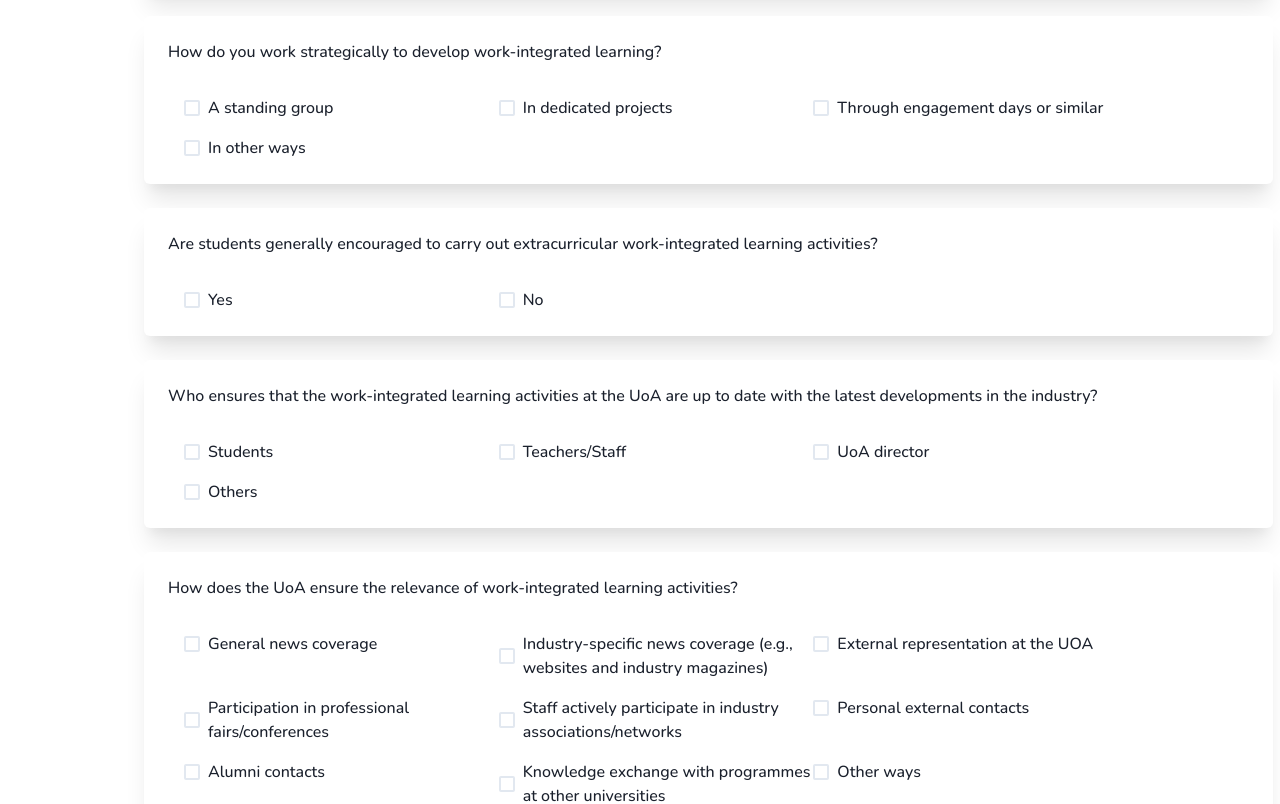
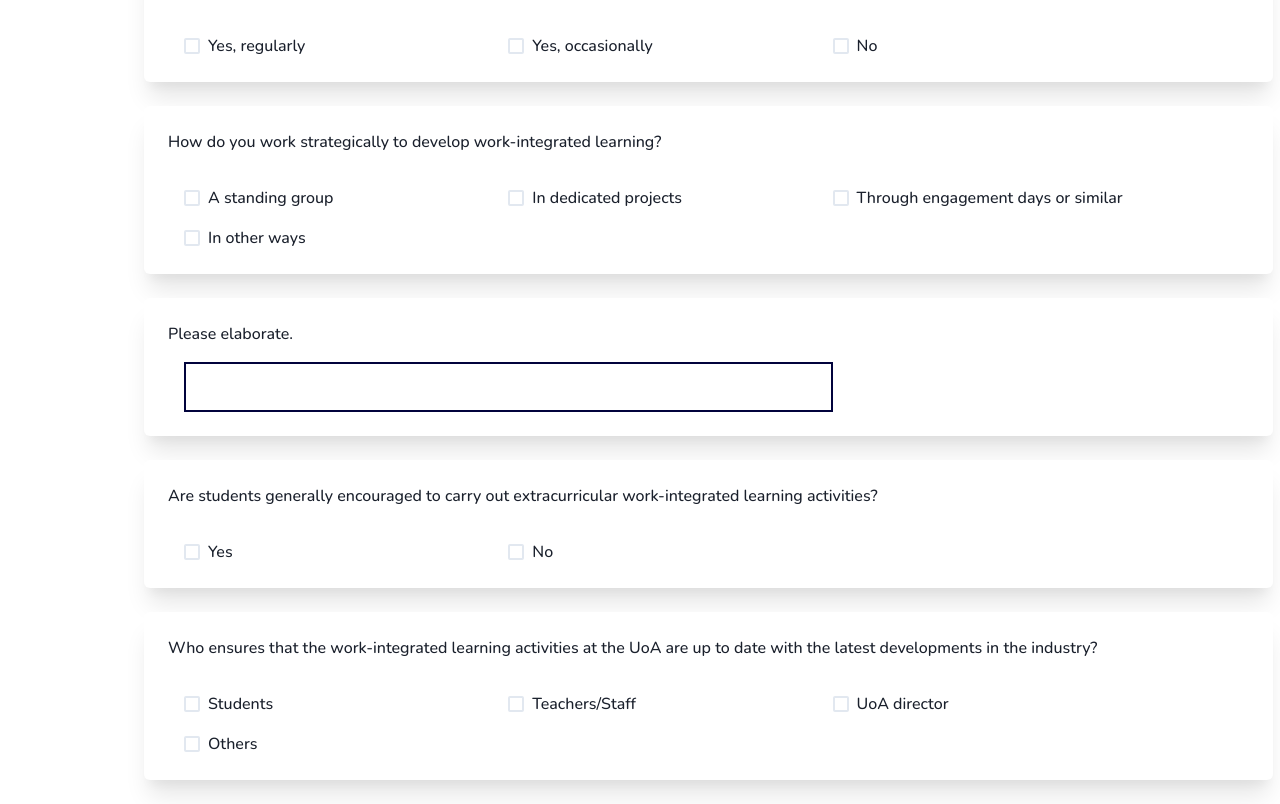
Before and after one commit to RDSandakelum/SECRA-Web-App, a React (Vite) app: page /survey in a window 1280 px wide. Shown: the part 5320-6124 px from the top of the page. Built offline with nearby package versions, Linux system fonts and the light colour scheme.

Commit message:
Trying global state using passing functions as props

```diff
--- a/package.json
+++ b/package.json
@@ -19,7 +19,7 @@
     "firebase": "^10.4.0",
     "font-awesome": "^4.7.0",
     "framer-motion": "^10.16.4",
-    "jotai": "^2.4.3",
+    "jotai": "^2.5.0",
     "react": "^18.2.0",
     "react-chartjs-2": "^5.2.0",
     "react-dom": "^18.2.0",
--- a/src/App.jsx
+++ b/src/App.jsx
@@ -7,6 +7,10 @@ import QuestionsPage from "./Components/QuestionsPage";
 import ResultPage from "./Components/ResultPage";
 import NotFound from "./Components/NotFound";
 import PrevResponsesPage from "./Components/PrevResponsesPage";
+
+import { atom } from "jotai";
+
+export const answersAtom = atom({});
 
 function App() {
   return (
--- a/src/Components/Question.jsx
+++ b/src/Components/Question.jsx
@@ -1,20 +1,30 @@
-import React, { useState } from "react";
+import React, { useState, useEffect } from "react";
 import { Text, Flex, Box, Checkbox, CheckboxGroup } from "@chakra-ui/react";
 
 export default function Question(props) {
+  const [showQuestion, setShowQuestion] = useState(true);
+
   const [checkedAnswers, setCheckedAnswers] = useState([]);
   const [answer, setAnswer] = useState("");
+  console.log(answer);
+  let answersArray = [];
   let typeText = false;
-  let answersArray = [];
-  console.log(checkedAnswers);
+
   if (props.qType === "Text") {
     typeText = true;
   } else {
-    answersArray = props.answers;
+    answersArray = props.data.answers;
   }
 
   const handleCheckboxChange = (newCheckedAnswers) => {
     setCheckedAnswers(newCheckedAnswers);
+    props.onSubmit(newCheckedAnswers, "Arr", props.data.questionID);
+    console.log(checkedAnswers);
+  };
+
+  const setParaAns = (answerStr) => {
+    setAnswer(answerStr);
+    props.onSubmit(answerStr, "Str", props.data.questionID);
   };
 
   const createAnswers = (data, index) => {
@@ -38,8 +48,9 @@ export default function Question(props) {
   };
 
   return (
+    showQuestion && (
       <Box boxShadow="xl" p="6" rounded="md" bg="white" w="100%">
-      <Text fontWeight="medium">{props.question}</Text>
+        <Text fontWeight="medium">{props.data.question}</Text>
         <CheckboxGroup value={checkedAnswers}>
           <Flex
             direction={{ base: "column", md: "row" }}
@@ -48,12 +59,13 @@ export default function Question(props) {
             mx={{ base: "1rem", md: "1rem" }}
             mt="1rem"
             fontWeight="medium"
+            w={{ md: "100%" }}
           >
             {typeText ? (
               <Box width={{ base: "100%", md: "60%" }}>
                 <input
                   value={answer}
-                onChange={(e) => setAnswer(e.target.value)}
+                  onChange={(e) => setParaAns(e.target.value)}
                   style={{
                     width: "100%",
                     height: "50px",
@@ -72,5 +84,6 @@ export default function Question(props) {
           </Flex>
         </CheckboxGroup>
       </Box>
+    )
   );
 }
--- a/src/Components/QuestionsPage.jsx
+++ b/src/Components/QuestionsPage.jsx
@@ -1,5 +1,5 @@
 import { Flex, Button, Center } from "@chakra-ui/react";
-import React from "react";
+import React, { useState } from "react";
 import QuestionsNav from "./QuestionsNav";
 import Footer from "./Footer";
 import Section from "./Section";
@@ -13,42 +13,60 @@ import {
   section_07,
 } from "../Data/Questions";
 export default function QuestionsPage() {
+  const [answers, setAnswers] = useState({});
+
+  const getData = (answer, type, questionId) => {
+    console.log("answer received :", answer, questionId);
+    setAnswers((prevAnswers) => ({
+      ...prevAnswers,
+      [questionId]: answer,
+    }));
+  };
+
+  console.log(answers);
   return (
     <>
       <Flex direction={{ base: "column", md: "row" }}>
         <QuestionsNav />
         <Flex direction="column" w="100%">
           <Section
+            sendData={getData}
             id="section-01"
             section="01 - Organisation"
             data={section_01}
           />
           <Section
+            sendData={getData}
             id="section-02"
             section="02 – Quality Assurance"
             data={section_02}
           />
           <Section
+            sendData={getData}
             id="section-03"
             section="03 – Development"
             data={section_03}
           />
           <Section
+            sendData={getData}
             id="section-04"
             section="04 – Integration"
             data={section_04}
           />
           <Section
+            sendData={getData}
             id="section-05"
             section="05 – Activities"
             data={section_05}
           />
           <Section
+            sendData={getData}
             id="section-06"
             section="06 – Institutional Support"
             data={section_06}
           />
           <Section
+            sendData={getData}
             id="section-07"
             section="07 – External Environment "
             data={section_07}
--- a/src/Components/Section.jsx
+++ b/src/Components/Section.jsx
@@ -3,25 +3,25 @@ import React from "react";
 import Question from "./Question";
 
 export default function Section(props) {
-  let qType = "Checkbox";
+  let aType = "Checkbox";
+
+  const getAsnwer = (answer, type, questionId) => {
+    props.sendData(answer, type, questionId);
+  };
+
   const createQuestion = (question) => {
     if (question.dependOn) {
       if (question?.answers) {
-        qType = "Checkbox";
+        aType = "Checkbox";
       } else {
-        qType = "Text";
+        aType = "Text";
       }
     } else {
-      qType = "Checkbox";
+      aType = "Checkbox";
     }
     return (
       <>
-        <Question
-          key={question.questionID}
-          question={question.question}
-          answers={question.answers}
-          qType={qType}
-        />
+        <Question onSubmit={getAsnwer} data={question} qType={aType} />
         <br />
       </>
     );
@@ -32,7 +32,7 @@ export default function Section(props) {
       <Center>
         <Heading ml="1rem">Section {props.section}</Heading>
       </Center>
-      {props.data.map((question) => createQuestion(question, qType))}
+      {props.data.map((question) => createQuestion(question, aType))}
     </Box>
   );
 }
--- a/src/Data/Questions.js
+++ b/src/Data/Questions.js
@@ -18,7 +18,7 @@ const section_01 = [
     question: "Please elaborate.",
     dependOn: true,
     dependingQuestion: "01.01",
-    dependingAnswer: "Other",
+    dependingAnswer: ["Other"],
   },
   {
     questionID: "01.03",
@@ -41,7 +41,7 @@ const section_01 = [
     question: "Please elaborate.",
     dependOn: true,
     dependingQuestion: "01.03",
-    dependingAnswer: "Other",
+    dependingAnswer: ["Other"],
   },
   {
     questionID: "01.05",
@@ -63,14 +63,14 @@ const section_01 = [
     ],
     dependOn: true,
     dependingQuestion: "01.05",
-    dependingAnswer: "Yes, occasionally",
+    dependingAnswer: ["Yes, occasionally"],
   },
   {
     questionID: "01.07",
     question: "Please elaborate.",
     dependOn: true,
     dependingQuestion: "01.06",
-    dependingAnswer: "Other",
+    dependingAnswer: ["Other"],
   },
   {
     questionID: "01.08",
@@ -86,18 +86,18 @@ const section_01 = [
     question:
       "Is there additional funding for work-integrated learning at any higher administrative level for which the UoA can apply?",
     answers: ["Yes, regularly", "Yes, occasionally", "No", "I do not know"],
-    dependOn: true,
-    dependingQuestion: "01.03",
-    dependingAnswer: "Yes, regularly",
+    dependOn: false,
+    dependingQuestion: null,
+    dependingAnswer: null,
   },
   {
     questionID: "01.10",
     question:
       "Is work-integrated learning a separate budget line in the UoA's financial records and reports?",
     answers: ["Yes", "No", "I do not know"],
-    dependOn: true,
-    dependingQuestion: "01.04",
-    dependingAnswer: "Yes, for staff time",
+    dependOn: false,
+    dependingQuestion: null,
+    dependingAnswer: null,
   },
 ];
 
@@ -188,7 +188,7 @@ const section_02 = [
     question: "What other role(s) are involved?",
     dependOn: true,
     dependingQuestion: "01.07",
-    dependingAnswer: "Other",
+    dependingAnswer: ["Other"],
   },
   {
     questionID: "02.09",
@@ -209,7 +209,7 @@ const section_02 = [
     question: "Please indicate what context(s) the results are used in.",
     dependOn: true,
     dependingQuestion: "01.09",
-    dependingAnswer: "Other",
+    dependingAnswer: ["Other"],
   },
   {
     questionID: "02.11",
@@ -232,7 +232,7 @@ const section_02 = [
     question: "Please elaborate.",
     dependOn: true,
     dependingQuestion: "02.11",
-    dependingAnswer: "In other way",
+    dependingAnswer: ["In other way"],
   },
   {
     questionID: "02.13",
@@ -255,7 +255,7 @@ const section_02 = [
     question: "Please elaborate.",
     dependOn: true,
     dependingQuestion: "02.13",
-    dependingAnswer: "Other way",
+    dependingAnswer: ["Other way"],
   },
   {
     questionID: "02.15",
@@ -295,6 +295,13 @@ const section_03 = [
   },
   {
     questionID: "03.02",
+    question: "Please elaborate.",
+    dependOn: true,
+    dependingQuestion: "03.01",
+    dependingAnswer: ["Others"],
+  },
+  {
+    questionID: "03.03",
     question:
       "Are students encouraged to propose ideas for work-integrated learning activities?",
     answers: ["Yes, regularly", "Yes, occasionally", "No"],
@@ -303,7 +310,7 @@ const section_03 = [
     dependingAnswer: null,
   },
   {
-    questionID: "03.03",
+    questionID: "03.04",
     question:
       "Are teachers and staff encouraged to propose ideas for work-integrated learning activities?",
     answers: ["Yes, regularly", "Yes, occasionally", "No"],
@@ -312,7 +319,7 @@ const section_03 = [
     dependingAnswer: null,
   },
   {
-    questionID: "03.04",
+    questionID: "03.05",
     question:
       "How do you work strategically to develop work-integrated learning?",
     answers: [
@@ -326,7 +333,14 @@ const section_03 = [
     dependingAnswer: null,
   },
   {
-    questionID: "03.05",
+    questionID: "03.06",
+    question: "Please elaborate.",
+    dependOn: true,
+    dependingQuestion: "03.05",
+    dependingAnswer: ["In other ways"],
+  },
+  {
+    questionID: "03.07",
     question:
       "Are students generally encouraged to carry out extracurricular work-integrated learning activities?",
     answers: ["Yes", "No"],
@@ -335,7 +349,7 @@ const section_03 = [
     dependingAnswer: null,
   },
   {
-    questionID: "03.06",
+    questionID: "03.08",
     question:
       "Who ensures that the work-integrated learning activities at the UoA are up to date with the latest developments in the industry?",
     answers: ["Students", "Teachers/Staff", "UoA director", "Others"],
@@ -344,7 +358,14 @@ const section_03 = [
     dependingAnswer: null,
   },
   {
-    questionID: "03.07",
+    questionID: "03.09",
+    question: "Please elaborate.",
+    dependOn: true,
+    dependingQuestion: "03.08",
+    dependingAnswer: ["Others"],
+  },
+  {
+    questionID: "03.10",
     question:
       "How does the UoA ensure the relevance of work-integrated learning activities?",
     answers: [
@@ -362,6 +383,13 @@ const section_03 = [
     dependingQuestion: null,
     dependingAnswer: null,
   },
+  {
+    questionID: "03.11",
+    question: "Please elaborate.",
+    dependOn: true,
+    dependingQuestion: "03.10",
+    dependingAnswer: ["Other way"],
+  },
 ];
 
 const section_04 = [
@@ -376,6 +404,14 @@ const section_04 = [
   },
   {
     questionID: "04.02",
+    question: "Is there any interaction between the UoA and the career centre?",
+    answers: ["Yes, often", "Yes, occasionally", "No"],
+    dependOn: true,
+    dependingQuestion: "04.01",
+    dependingAnswer: ["Yes"],
+  },
+  {
+    questionID: "04.03",
     question: "Do you invite alums to work-integrated learning activities?",
     answers: [
       "Yes, as speakers, workshop facilitators etc.",
@@ -387,7 +423,7 @@ const section_04 = [
     dependingAnswer: null,
   },
   {
-    questionID: "04.03",
+    questionID: "04.04",
     question:
       "Do you connect work-integrated learning activities with ongoing research? (e.g., workshops with researchers and professionals participating.)",
     answers: ["Yes, often", "Yes, occasionally", "No"],
@@ -396,7 +432,7 @@ const section_04 = [
     dependingAnswer: null,
   },
   {
-    questionID: "04.04",
+    questionID: "04.05",
     question: "Is work-integrated learning described in the UoA’s syllabus?",
     answers: ["Yes, thoroughly described", "Yes, but only briefly", "No"],
     dependOn: false,
@@ -404,7 +440,7 @@ const section_04 = [
     dependingAnswer: null,
   },
   {
-    questionID: "04.05",
+    questionID: "04.06",
     question:
       "Does the UoA’s syllabus specify learning outcomes for work-integrated learning activities?",
     answers: ["Yes", "No"],
@@ -413,7 +449,36 @@ const section_04 = [
     dependingAnswer: null,
   },
   {
-    questionID: "04.06",
+    questionID: "04.07",
+    question: "Do the learning outcomes include any of the following?",
+    answers: [
+      "Deepening/broadening of knowledge related to the degree program",
+      "Applying critical thinking",
+      "Ethical perspectives/issues",
+      "Building self-confidence",
+      "Networking",
+      "Experience with workplaces and professionalism",
+      "Starting and running a business",
+    ],
+    dependOn: true,
+    dependingQuestion: "04.06",
+    dependingAnswer: ["Yes"],
+  },
+  {
+    questionID: "04.08",
+    question: "To what extent are the learning outcomes met?",
+    answers: [
+      "Completely",
+      "To a large extent",
+      "To some extent",
+      "Not at all",
+    ],
+    dependOn: true,
+    dependingQuestion: "04.06",
+    dependingAnswer: ["Yes"],
+  },
+  {
+    questionID: "04.09",
     question:
       "How many of the UoA’s work-integrated learning activities connect directly to the topic of specific courses, i.e., not generic?",
     answers: ["A majority ", "A minority", "Not at all"],
@@ -422,7 +487,7 @@ const section_04 = [
     dependingAnswer: null,
   },
   {
-    questionID: "04.07",
+    questionID: "04.10",
     question:
       "How many of the UoA’s work-integrated learning activities are compulsory?",
     answers: ["A majority ", "A minority", "None"],
@@ -431,7 +496,7 @@ const section_04 = [
     dependingAnswer: null,
   },
   {
-    questionID: "04.08",
+    questionID: "04.11",
     question:
       "How often do joint work-integrated learning activities occur with students in other educational programmes?",
     answers: [
@@ -474,6 +539,13 @@ const section_05 = [
   },
   {
     questionID: "05.03",
+    question: "Please elaborate.",
+    dependOn: true,
+    dependingQuestion: "05.02",
+    dependingAnswer: ["Other"],
+  },
+  {
+    questionID: "05.04",
     question:
       "How often do you estimate that students generally receive information about their future careers?",
     answers: ["1-2 times per semester", "1-3 times per month", "Every week"],
@@ -482,7 +554,7 @@ const section_05 = [
     dependingAnswer: null,
   },
   {
-    questionID: "05.04",
+    questionID: "05.05",
     question:
       "How often do work-integrated learning activities require the students to prepare something?",
     answers: ["Every time", "Often", "Rarely", "Never"],
@@ -491,7 +563,7 @@ const section_05 = [
     dependingAnswer: null,
   },
   {
-    questionID: "05.05",
+    questionID: "05.06",
     question:
       "Are the individual work-integrated learning activities evaluated?",
     answers: ["Yes, always", "Yes, sometimes", "No"],
@@ -499,11 +571,51 @@ const section_05 = [
     dependingQuestion: null,
     dependingAnswer: null,
   },
+  {
+    questionID: "05.07",
+    question: "Who is involved in the evaluations?",
+    answers: [
+      "The person/persons who held the activity (e.g., a guest lecturer)",
+      "The person/persons who organised the activity (e.g., a teacher)",
+      "The students",
+      "Other",
+    ],
+    dependOn: true,
+    dependingQuestion: "05.06",
+    dependingAnswer: ["Yes, always", "Yes, sometimes"],
+  },
+  {
+    questionID: "05.08",
+    question: "Please elaborate.",
+    dependOn: true,
+    dependingQuestion: "05.07",
+    dependingAnswer: ["Other"],
+  },
+  {
+    questionID: "05.09",
+    question: "What do the evaluations assess?",
+    answers: [
+      "The person/persons who held the activity (e.g., a guest lecturer)",
+      "The person/persons who organised the activity (e.g., a teacher)",
+      "The students",
+      "Other",
+    ],
+    dependOn: true,
+    dependingQuestion: "05.06",
+    dependingAnswer: ["Yes, always", "Yes, sometimes"],
+  },
+  {
+    questionID: "05.10",
+    question: "Please elaborate.",
+    dependOn: true,
+    dependingQuestion: "05.09",
+    dependingAnswer: ["Other"],
+  },
 ];
 
 const section_06 = [
   {
-    questionID: "06.1",
+    questionID: "06.01",
     question:
       "Is there a central office or function for work-integrated learning at the university?",
     answers: [
@@ -517,7 +629,19 @@ const section_06 = [
     dependingAnswer: null,
   },
   {
-    questionID: "06.2",
+    questionID: "06.02",
+    question: "Is the support you receive from the central office sufficient?",
+    answers: ["Yes", "No"],
+    dependOn: true,
+    dependingQuestion: "06.01",
+    dependingAnswer: [
+      "Yes, at the university/college level",
+      "Yes, at the faculty/school level",
+      "Yes, at the department level",
+    ],
+  },
+  {
+    questionID: "06.03",
     question:
       "Is work-integrated learning on the agenda in general department meetings?",
     answers: ["Yes, regularly", "Yes, occasionally", "No"],
@@ -526,7 +650,7 @@ const section_06 = [
     dependingAnswer: null,
   },
   {
-    questionID: "06.3",
+    questionID: "06.04",
     question:
       "Can you comfortably address questions about work-integrated learning in the relevant department meetings?",
     answers: [
@@ -539,7 +663,7 @@ const section_06 = [
     dependingAnswer: null,
   },
   {
-    questionID: "06.4",
+    questionID: "06.05",
     question:
       "Would you say the UoA’s faculty and staff are generally interested in work-integrated learning?",
     answers: [
@@ -553,7 +677,7 @@ const section_06 = [
     dependingAnswer: null,
   },
   {
-    questionID: "06.5",
+    questionID: "06.06",
     question:
       "Does your closest manager support your efforts in work-integrated learning?",
     answers: ["Yes, to a large extent", "Yes, to some extent", "No"],
@@ -562,7 +686,7 @@ const section_06 = [
     dependingAnswer: null,
   },
   {
-    questionID: "06.6",
+    questionID: "06.07",
     question:
       "Does the university have articulated objectives regarding work-integrated learning?",
     answers: [
@@ -577,7 +701,7 @@ const section_06 = [
     dependingAnswer: null,
   },
   {
-    questionID: "06.7",
+    questionID: "06.08",
     question:
       "Are there any earmarked funds allocated for work-integrated learning activities?",
     answers: [
@@ -592,7 +716,7 @@ const section_06 = [
     dependingAnswer: null,
   },
   {
-    questionID: "06.8",
+    questionID: "06.09",
     question:
       "Are there any instructions, training, or guidance available for how to work with work-integrated learning?",
     answers: [
@@ -607,7 +731,7 @@ const section_06 = [
     dependingAnswer: null,
   },
   {
-    questionID: "06.9",
+    questionID: "06.10",
     question:
       "Is there a general follow-up mechanism regarding work-integrated learning?",
     answers: [
@@ -624,7 +748,7 @@ const section_06 = [
 
 const section_07 = [
   {
-    questionID: "07.1",
+    questionID: "07.01",
     question:
       "At how many external events, such as conferences and trade fairs, is the UoA represented in a year?",
     answers: ["0", "1-2", "3-4", ">4"],
@@ -633,7 +757,7 @@ const section_07 = [
     dependingAnswer: null,
   },
   {
-    questionID: "07.2",
+    questionID: "07.02",
     question:
       "Is any UoA staff engaged in formal industry networks or interest organisations?",
     answers: ["Yes, in several", "Yes, in a few", "No", "I do not know"],
@@ -642,7 +766,7 @@ const section_07 = [
     dependingAnswer: null,
   },
   {
-    questionID: "07.3",
+    questionID: "07.03",
     question:
       "Does anyone in the UoA staff hold a formal role in any external bodies? (e.g. board position, project manager)?",
     answers: ["Yes, in several", "Yes, in a few", "No"],
@@ -651,7 +775,7 @@ const section_07 = [
     dependingAnswer: null,
   },
   {
-    questionID: "07.4",
+    questionID: "07.04",
     question:
       "Have you assigned anyone to monitor the latest developments in the relevant industries?",
     answers: [
@@ -666,7 +790,43 @@ const section_07 = [
     dependingAnswer: null,
   },
   {
-    questionID: "07.5",
+    questionID: "07.05",
+    question: "Please elaborate.",
+    dependOn: true,
+    dependingQuestion: "07.04",
+    dependingAnswer: ["Yes, someone else"],
+  },
+  {
+    questionID: "07.06",
+    question: "In what ways does the monitoring take place?",
+    answers: [
+      "General news coverage",
+      "Industry-specific news coverage (e.g. groups on the internet or industry magazines)",
+      "Participation in fairs/conferences",
+      "Staff actively participate in industry associations/networks",
+      "Personal industry contacts",
+      "Alumni contacts",
+      "Talking to corresponding program staff at other universities",
+      "In other ways",
+    ],
+    dependOn: true,
+    dependingQuestion: "07.04",
+    dependingAnswer: [
+      "Yes, students",
+      "Yes, teachers/staff",
+      "Yes, the UoA director",
+      "Yes, someone else",
+    ],
+  },
+  {
+    questionID: "07.07",
+    question: "Please elaborate.",
+    dependOn: true,
+    dependingQuestion: "07.06",
+    dependingAnswer: ["In other ways"],
+  },
+  {
+    questionID: "07.08",
     question:
       "Is work-integrated learning at the UoA described in marketing material?",
     answers: ["Yes", "No", "I do not know"],
@@ -675,7 +835,7 @@ const section_07 = [
     dependingAnswer: null,
   },
   {
-    questionID: "07.6",
+    questionID: "07.09",
     question:
       "Is work-integrated learning at the UoA described on the public website?",
     answers: ["Yes", "No", "I do not know"],
@@ -684,7 +844,7 @@ const section_07 = [
     dependingAnswer: null,
   },
   {
-    questionID: "07.7",
+    questionID: "07.10",
     question: "Is the UoA active on social media?",
     answers: [
       "Very active (often posts news and pictures, starts, and engages in discussions, answers questions etc.)",
@@ -697,7 +857,7 @@ const section_07 = [
     dependingAnswer: null,
   },
   {
-    questionID: "07.8",
+    questionID: "07.11",
     question:
       "How many formal news or press releases does the UoA publish in a semester?",
     answers: ["0-1", "1-2", "2-5", ">5"],
```
Also changed, not shown: 1 other file (tests, documents, lock files or other folders). Lines whose indentation alone changed are shown as unchanged.
